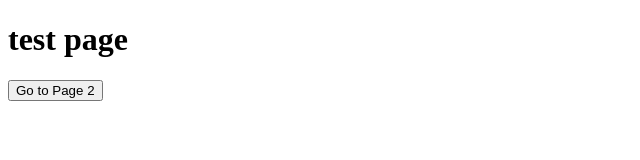
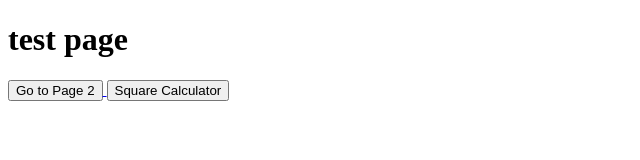
Before and after one commit to mishanhamon/appa_1, a plain HTML site: page index.html in a window 1280 px wide. Shown: the whole page, without its empty margins (0-640 px from the left). Drawn offline with Linux system fonts and the light colour scheme.

Commit message:
Update index.html

```diff
--- a/index.html
+++ b/index.html
@@ -8,5 +8,8 @@
     <a href="page2.html">
         <button>Go to Page 2</button>
     </a>
+    <a href="calculator.html">
+    <button>Square Calculator</button>
+</a>
 </body>
 </html>
```
